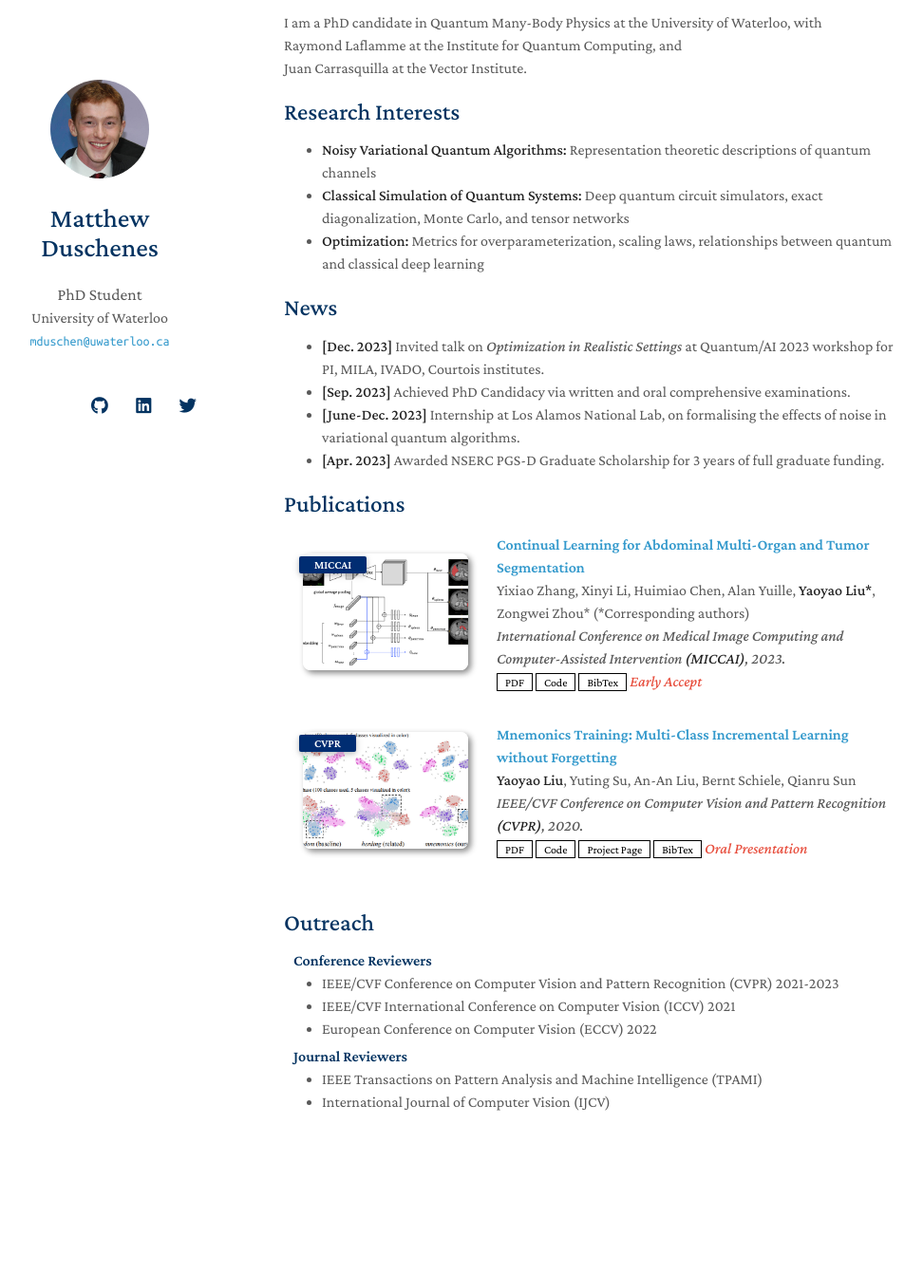
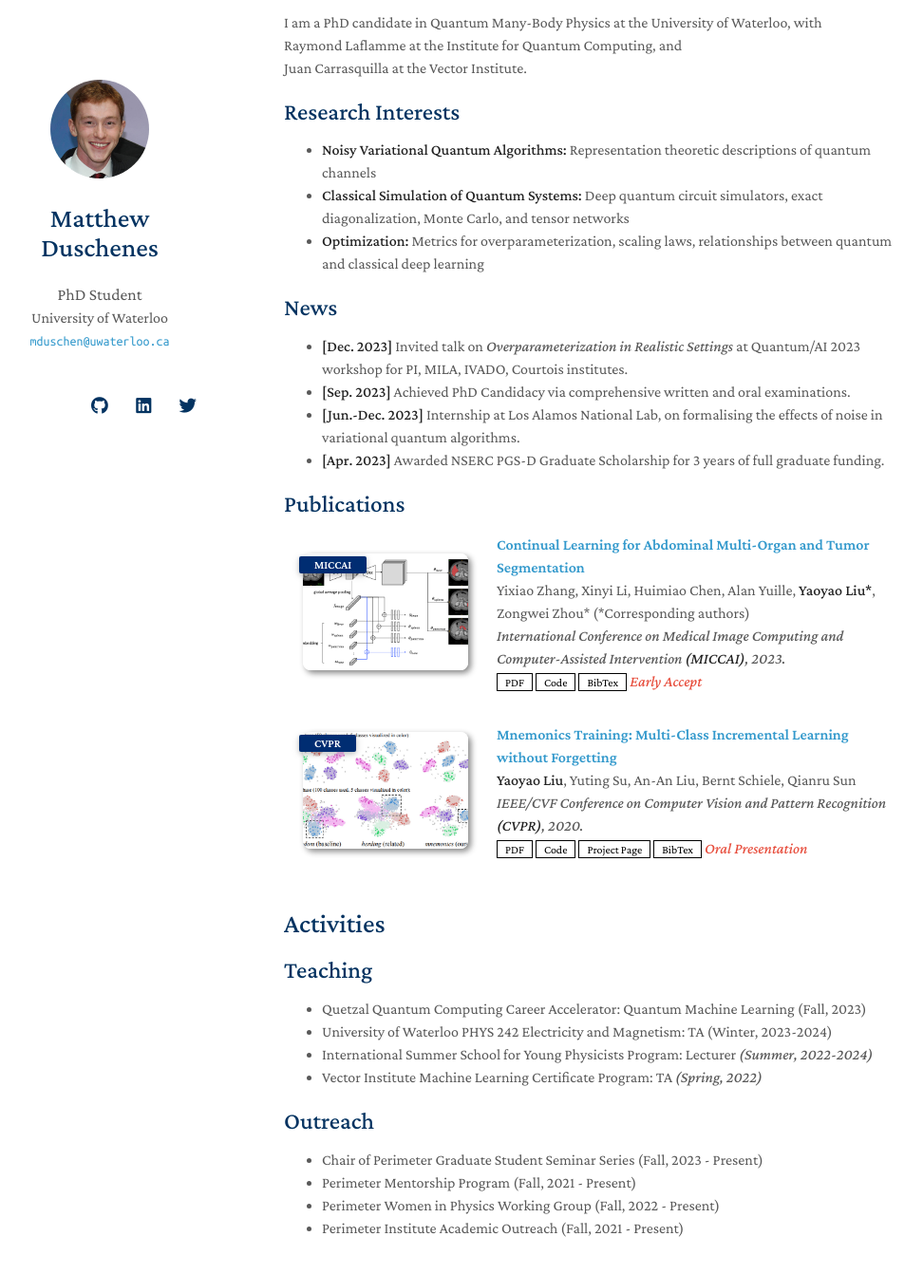
Before and after one commit to mduschenes/mduschenes.github.io, a Jekyll site: the page built from index.md, in a window 1280 px wide and 1400 px high, scrolled down 97 px. Shown: the top 1342 px of the window at 95% size, without its empty margins (171-1143 px from the left). Built offline with Jekyll 4.4.1, drawn with Linux system fonts in a browser that asks for light colours; nearby versions of some CDN libraries; a style sheet for code colours, icons or effects is not loaded; before the commit the page ends 1364 px from its top, so only the background shows below that.

Commit message:
new edits

```diff
--- a/_data/news.md
+++ b/_data/news.md
@@ -1,6 +1,6 @@
 ## News
 
-- **[Dec. 2023]** Invited talk on *Optimization in Realistic Settings* at Quantum/AI 2023 workshop for PI, MILA, IVADO, Courtois institutes.
-- **[Sep. 2023]** Achieved PhD Candidacy via written and oral comprehensive examinations.
-- **[June-Dec. 2023]** Internship at Los Alamos National Lab, on formalising the effects of noise in variational quantum algorithms.
+- **[Dec. 2023]** Invited talk on *Overparameterization in Realistic Settings* at Quantum/AI 2023 workshop for PI, MILA, IVADO, Courtois institutes.
+- **[Sep. 2023]** Achieved PhD Candidacy via comprehensive written and oral examinations.
+- **[Jun.-Dec. 2023]** Internship at Los Alamos National Lab, on formalising the effects of noise in variational quantum algorithms.
 - **[Apr. 2023]** Awarded NSERC PGS-D Graduate Scholarship for 3 years of full graduate funding.
--- a/_data/outreach.md
+++ b/_data/outreach.md
@@ -1,6 +1,24 @@
+# Activities
+
+## Teaching
+- Quetzal Quantum Computing Career Accelerator: Quantum Machine Learning (Fall, 2023)
+- University of Waterloo PHYS 242 Electricity and Magnetism: TA (Winter, 2023-2024)
+- International Summer School for Young Physicists Program: Lecturer *(Summer, 2022-2024)*
+  <!-- - Developed week-long lecture series and Monte Carlo exercises on phase transitions for high school students -->
+- Vector Institute Machine Learning Certificate Program: TA *(Spring, 2022)*
+  <!-- - Developed course content and graded assignments for participants to learn introductory skills in learning theory -->
+
 ## Outreach
+- Chair of Perimeter Graduate Student Seminar Series (Fall, 2023 - Present)
+- Perimeter Mentorship Program (Fall, 2021 - Present)
+- Perimeter Women in Physics Working Group (Fall, 2022 - Present)
+- Perimeter Institute Academic Outreach (Fall, 2021 - Present)
 
-<h4 style="margin:0 10px 0;">Conference Reviewers</h4>
+
+
+
+
+<!-- <h4 style="margin:0 10px 0;">Conference Reviewers</h4>
 
 <ul style="margin:0 0 5px;">
   <li><a href="http://cvpr2023.thecvf.com/"><autocolor>IEEE/CVF Conference on Computer Vision and Pattern Recognition (CVPR) 2021-2023</autocolor></a></li>
@@ -14,3 +32,4 @@
   <li><a href="https://www.computer.org/csdl/journal/tp"><autocolor>IEEE Transactions on Pattern Analysis and Machine Intelligence (TPAMI)</autocolor></a></li>
   <li><a href="https://www.springer.com/journal/11263"><autocolor>International Journal of Computer Vision (IJCV)</autocolor></a></li>
 </ul>
+ -->
```
Also changed, not shown: 2 other files.
